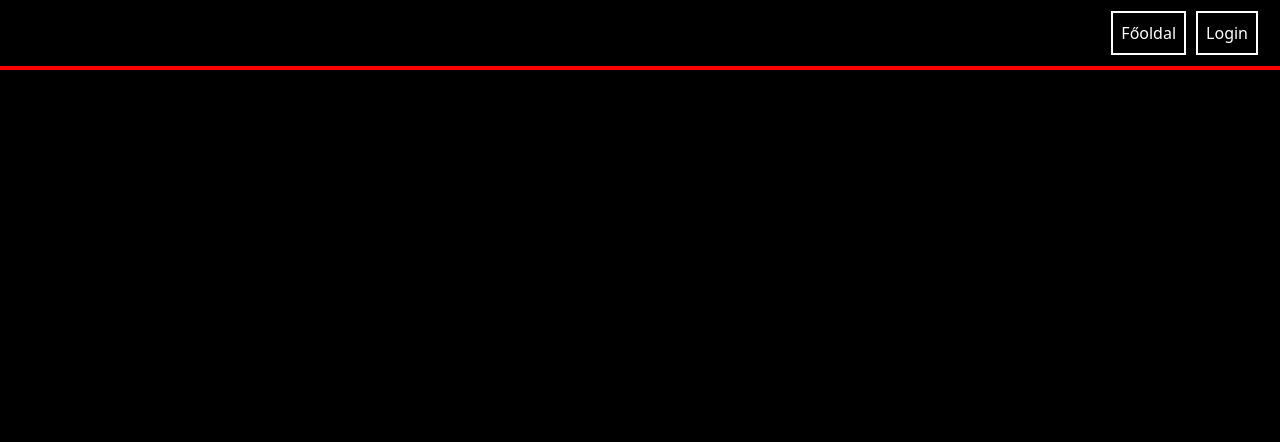
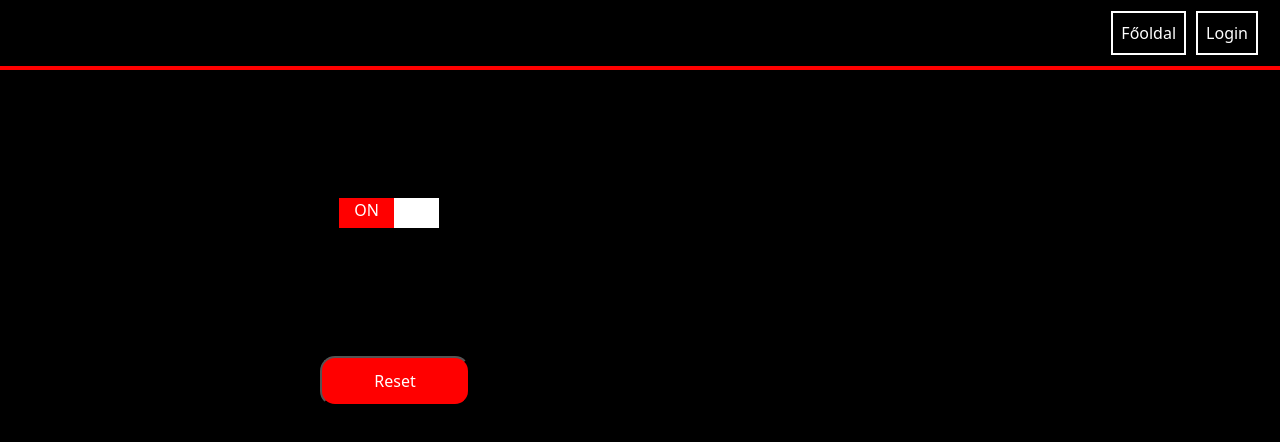
Before and after one commit to Benceplays/meterologiai_meroallomas, a plain HTML site: page adminpanel.html in a window 1280 px wide. Drawn offline with nearby package versions, Linux system fonts and the light colour scheme.

Commit message:
par cucc

```diff
--- a/adminpanel.html
+++ b/adminpanel.html
@@ -25,5 +25,13 @@
             </div>
         </nav>
         <div style="border: 2px solid red;width: 100%;height: 2px;"></div>
+        <div>
+            <div class="mini-csuszi mini-csuszik">
+                <div id="csuszi" onclick="csuszi()" class="mini-csuszi-minije">
+                <p id="ontitle" class="text-center" >ON</p>
+                </div>
+            </div>
+            <button class="res-button">Reset</button>
+        </div>
     </body>
 </html>
--- a/javascript.js
+++ b/javascript.js
@@ -1,11 +1,28 @@
+let on = true;
 function bejelentkezes(){
     var username = document.getElementById("uname").value;
     var password = document.getElementById("psw").value;
     if (username == "Booby" && password == "Booby" || username == "DaW33D" && password == "DaW33D" || username == "ZoroXHun" && password == "ZoroXHun"){
-        alert("Sikeres bejelentkezés!");
         window.location = ("adminpanel.html");
     }
     else{
         alert("Sikertelen bejelentkezés!");
     }
 }
+function csuszi(element, x, y) {
+    ontitle = "ON"
+    offtitle = "OFF"
+    if (on == true){
+        document.getElementById("csuszi").style.position="relative";
+        document.getElementById("csuszi").style.left="45%";
+        document.getElementById("ontitle").innerHTML = offtitle;
+        on = false;
+    }
+    else{
+        document.getElementById("csuszi").style.position="relative";
+        document.getElementById("csuszi").style.left="0%";
+        document.getElementById("ontitle").innerHTML = ontitle;
+        on = true;
+    }
+    console.log(on)
+}
--- a/style.css
+++ b/style.css
@@ -67,3 +67,30 @@ body{
 .psw-hide{
     cursor: pointer;
 }
+
+/*Admin panel*/
+
+.res-button{
+    width: 150px;
+    height: 50px;
+    background-color: red;
+    color: white;
+    border-radius: 15px;
+    margin-left: 25%;
+    margin-top: 10%;
+}
+.mini-csuszi{
+    width: 100px;
+    height: 30px;
+    background-color: white;
+    margin-left: 26.5% !important;
+}
+.mini-csuszi-minije{
+    width: 55px;
+    height: 30px;
+    background-color: red;
+}
+.mini-csuszik{
+    margin-top: 10%;
+    margin-left: 25%;
+}
```
